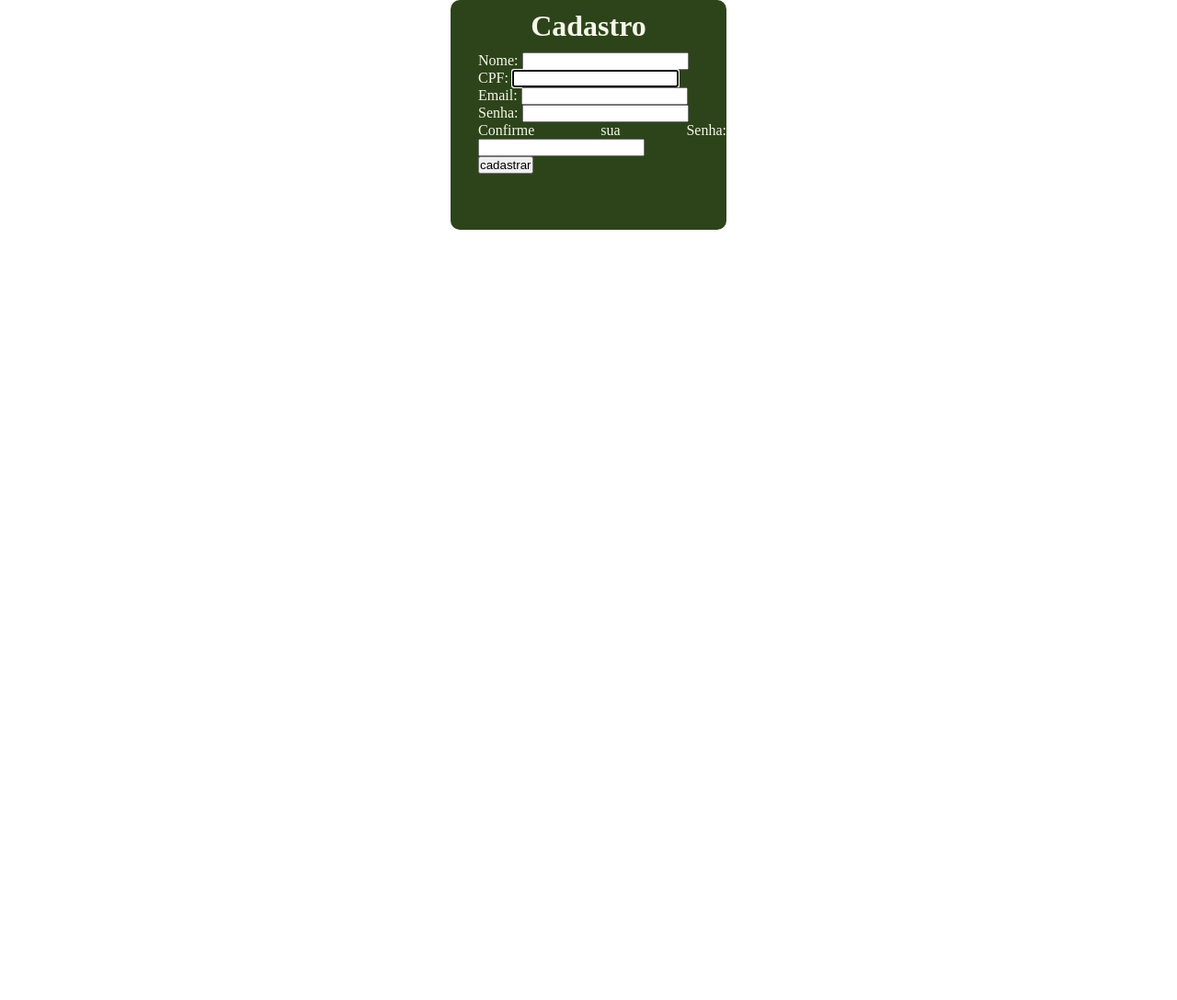
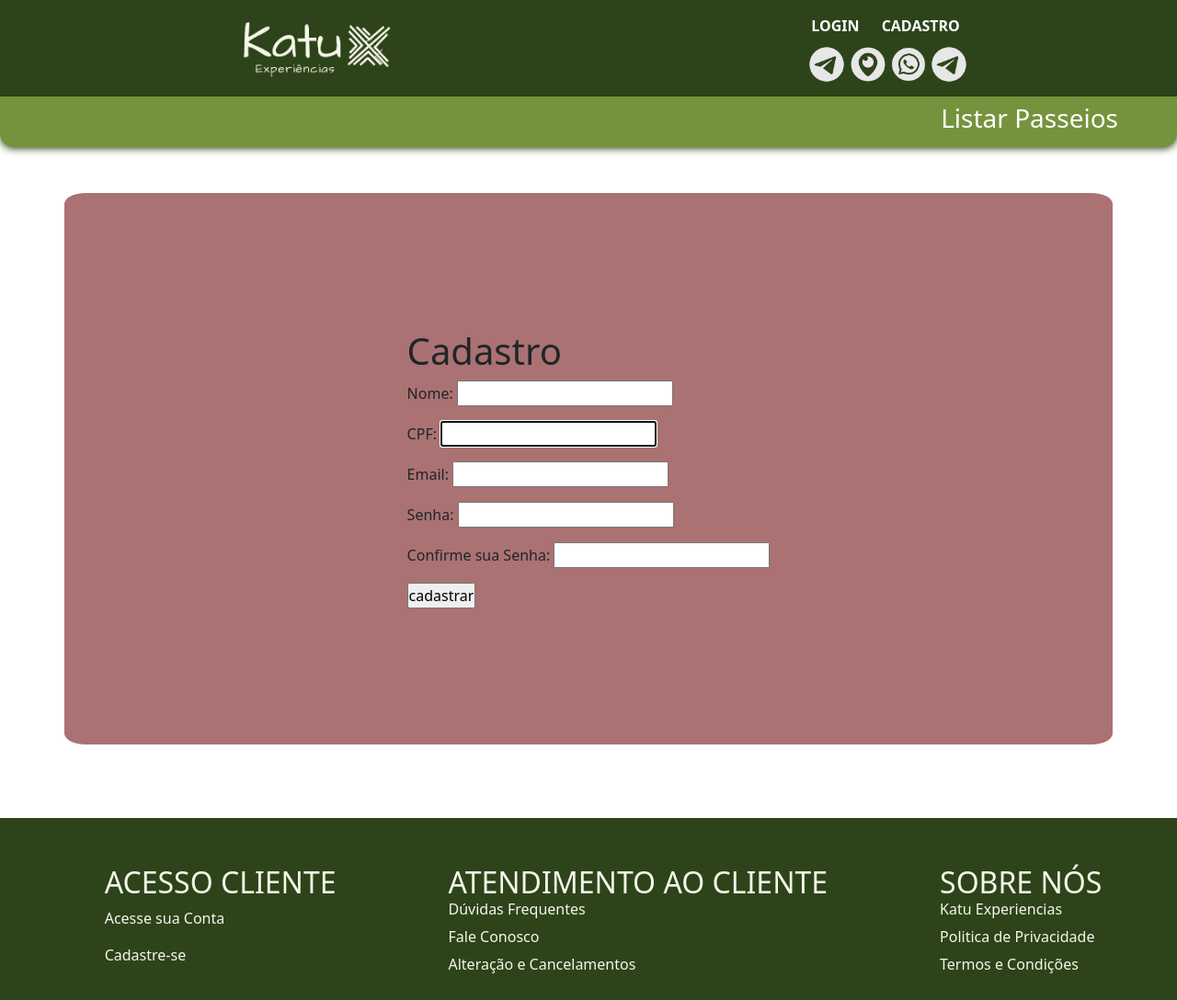
Before and after one commit to Geronilton/pi23_katu_experience, a Django app: page /cadastro/ in a window 1280 px wide. Shown: the whole page at 92% size. Before the commit the page ends 250 px from the top, so only its background shows below. Run offline with Django 4.2, Linux system fonts and the light colour scheme; some libraries are stand-ins or nearby versions.

Commit message:
Tela inicio

```diff
--- a/templates/base.html
+++ b/templates/base.html
@@ -1,4 +1,5 @@
 {% load static %}
+{% load widget_tweaks %}
 
 <!DOCTYPE html>
 <html lang="en">
--- a/templates/footer.html
+++ b/templates/footer.html
@@ -13,7 +13,7 @@
     {
         display: flex;
         justify-content: center;
-        margin-top: 2%;
+        margin-top: 5%;
         gap: 100px;
     }
     .footer-list ul
--- a/templates/header.html
+++ b/templates/header.html
@@ -24,8 +24,11 @@
         justify-content: center;
         position: relative;
         display: flex;
-        gap: 10%;
+        gap: 7%;
         list-style: none;
+    }
+    .box-cadastro{
+        border-left: 10px, rgb(255, 255, 255);
     }
     a
     {
@@ -42,11 +45,15 @@
     nav{
         background-color: #75933D;
         list-style-type: none;
-        height: 40px;
+        height: 55px;
         margin-top: -50px;
         display: flex;
         align-items: center;
         justify-content: end;
+        box-shadow: 0 0.1rem 0.5rem #2D441B;
+        border-bottom-left-radius: 15px;
+        border-bottom-right-radius: 15px;
+
     }
     nav > li{
         padding-right: 5%;
@@ -56,18 +63,17 @@
 {% endblock interno %}
 
 <div class="cabecalho">
-    <div><img class="imagens" src=""></div>
-    <div><h1>KATU EXPERIÊNCIAS</h1></div>
+    <img src="{% static 'img/img_logo/imagen_da_logo.jpg' %}" alt="Icon" width= "18%">
     <div class="right-header">
         <div class="box-user">
             <a href="">
                 <div>
-                    <a href="{% url 'login' %}">Login</a>
+                    <a href="{% url 'login' %}">LOGIN</a>
                 </div>
             </a>
             <a href="">
                 <div class="box-cadastro">
-                    <a href="{% url 'cadastro' %}"> Cadastro </a>
+                    <a href="{% url 'cadastro' %}"> CADASTRO </a>
                 </div>
             </a>
         </div>
@@ -82,5 +88,5 @@
 </div>
 
 <nav>
-        <li><a href="{% url 'passeios' %}">Lista Passeios</a></li>
+        <li><a href="{% url 'passeios' %}"><h3>Listar Passeios</h3></a></li>
 </nav>
--- a/templates/registration/cadastro.html
+++ b/templates/registration/cadastro.html
@@ -1,10 +1,9 @@
+
+{% extends 'base.html' %}
+
 {% load widget_tweaks %}
 
-<!DOCTYPE html>
-<html lang="en">
-<head>
-    <meta charset="UTF-8">
-    <meta name="viewport" content="width=device-width, initial-scale=1.0">
+    {% block interno1 %}
     <style type="text/css">
         *
         {
@@ -44,9 +43,12 @@
             align-items: center;
         }
     </style>
-    <title>Document</title>
-</head>
-<body>
+    {% endblock interno1 %}
+
+    {% block content %}
+    <div class="container">
+
+
     <div class="cadastro">
         <h1>Cadastro</h1>
         <div class="form">
@@ -71,5 +73,5 @@
             </form>
         </div>
     </div>
-</body>
-</html>
+    </div>
+    {% endblock content %}
```
Also changed, not shown: static/img/img_logo/imagen_da_logo.jpg.
